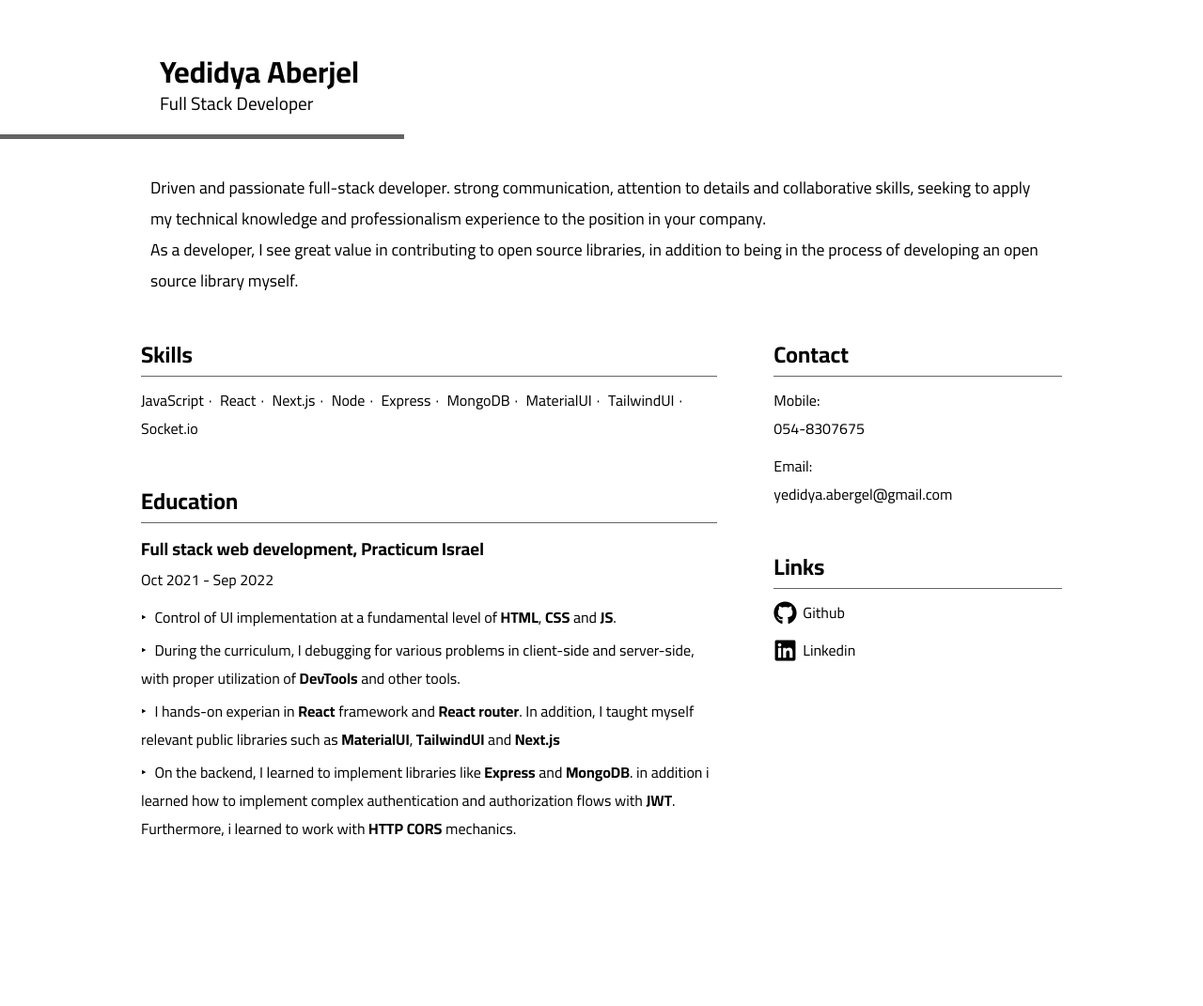
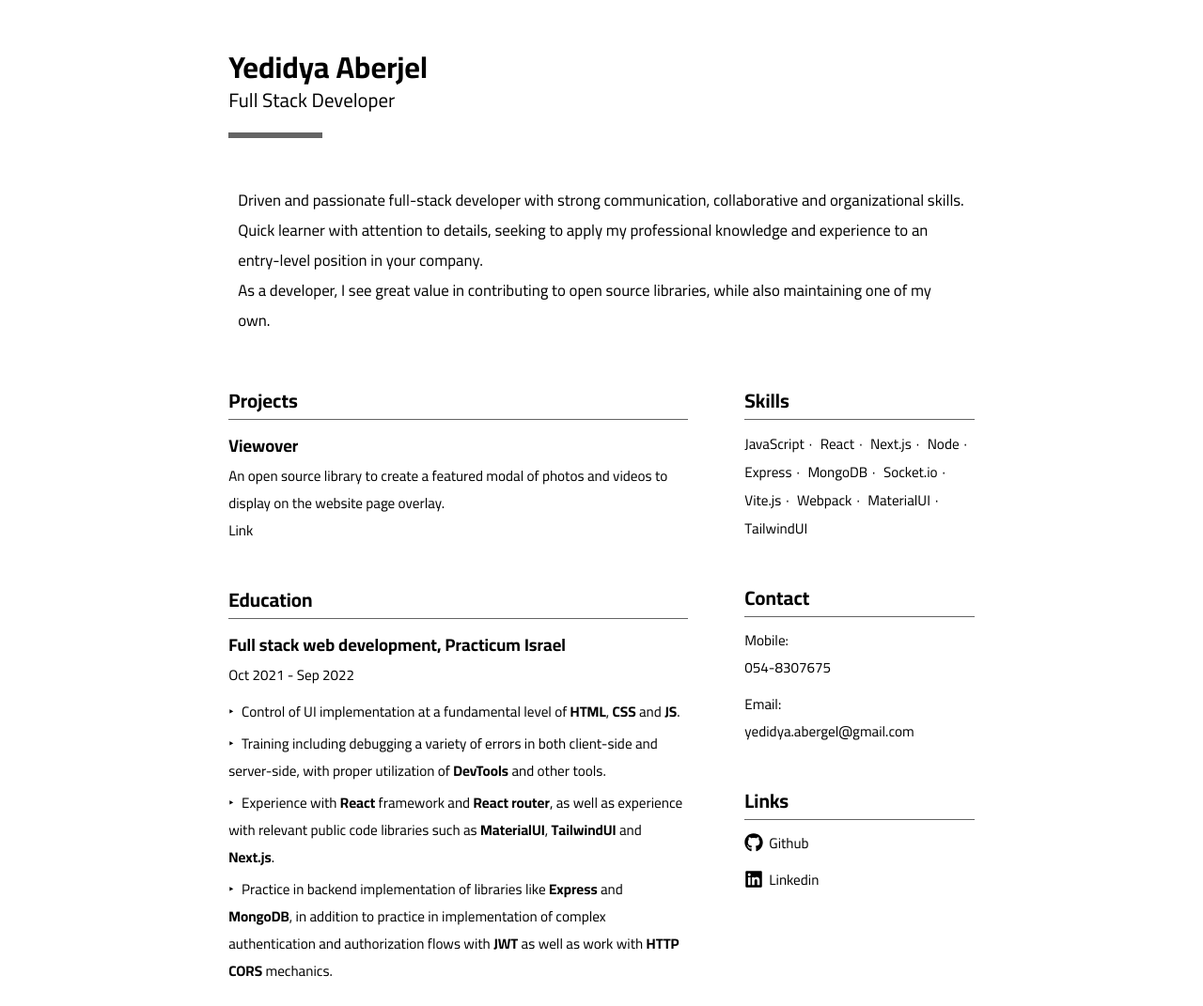
Before and after one commit to Yedidya10/yedidya-aberjel-cv, a plain HTML site: page index.html in a window 1280 px wide. Shown: the whole page at 94% size. Before the commit the page ends 947 px from the top, so only its background shows below. Drawn offline with Linux system fonts and the light colour scheme.

Commit message:
cv update

```diff
--- a/index.html
+++ b/index.html
@@ -22,40 +22,32 @@
     <main class="main">
       <section class="section about-me">
         <p class="paragraph about-me__story">
-          Driven and passionate full-stack developer. strong communication,
-          attention to details and collaborative skills, seeking to apply my
-          technical knowledge and professionalism experience to the position in
-          your company.
+          Driven and passionate full-stack developer with strong communication,
+          collaborative and organizational skills. Quick learner with attention
+          to details, seeking to apply my professional knowledge and experience
+          to an entry-level position in your company.
         </p>
         <p class="paragraph about-me__story">
-          As a developer, I see great value in contributing to open source
-          libraries, in addition to being in the process of developing an open
-          source library myself.
+          As a developer, I see great value in contributing to open source libraries, while also maintaining one of my own.
         </p>
       </section>
       <div class="columns">
         <div class="columns__start">
-          <section class="section skills">
-            <h2 lang="en" class="h2 skills__title">Skills</h2>
-            <ul class="list skills__list">
-              <li class="item skills__item">JavaScript</li>
-              <li class="item skills__item">React</li>
-              <li class="item skills__item">Next.js</li>
-              <li class="item skills__item">Node</li>
-              <li class="item skills__item">Express</li>
-              <li class="item skills__item">MongoDB</li>
-              <li class="item skills__item">MaterialUI</li>
-              <li class="item skills__item">TailwindUI</li>
-              <li class="item skills__item">Socket.io</li>
+          <section class="section projects">
+            <h2 class="h2 projects__title">Projects</h2>
+            <ul class="list projects__list">
+              <li class="item projects__item">
+                <h3 class="h3">Viewover</h3>
+                <p class="paragraph">
+                  An open source library to create a featured modal of photos
+                  and videos to display on the website page overlay.
+                </p>
+                <a class="link" href="https://github.com/Yedidya10/viewover"
+                  >Link</a
+                >
+              </li>
             </ul>
           </section>
-          <!-- <section class="section projects">
-            <h2 class="h2 projects__title"></h2>
-            <ul class="list projects__list">
-              <li class="item projects__item"></li>
-              <li class="item projects__item"></li>
-            </ul>
-          </section> -->
           <section class="section education">
             <h2 class="h2 education__title">Education</h2>
             <ul class="list education__institutes-list">
@@ -77,7 +69,7 @@
                   </li>
                   <li class="item institute__info-item">
                     <p class="paragraph institute__description">
-                      During the curriculum, I debugging for various problems in
+                      Training including debugging a variety of errors in both
                       client-side and server-side, with proper utilization of
                       <span class="span span_skill">DevTools</span> and other
                       tools.
@@ -85,24 +77,24 @@
                   </li>
                   <li class="item institute__info-item">
                     <p class="paragraph institute__description">
-                      I hands-on experian in
+                      Experience with
                       <span class="span span_skill">React</span> framework and
-                      <span class="span span_skill">React router</span>. In
-                      addition, I taught myself relevant public libraries such
-                      as <span class="span span_skill">MaterialUI</span>,
+                      <span class="span span_skill">React router</span>, as well
+                      as experience with relevant public code libraries such as
+                      <span class="span span_skill">MaterialUI</span>,
                       <span class="span span_skill">TailwindUI</span> and
-                      <span class="span span_skill">Next.js</span>
+                      <span class="span span_skill">Next.js</span>.
                     </p>
                   </li>
                   <li class="item institute__info-item">
                     <p class="paragraph institute__description">
-                      On the backend, I learned to implement libraries like
+                      Practice in backend implementation of libraries like
                       <span class="span span_skill">Express</span> and
-                      <span class="span span_skill">MongoDB</span>. in addition
-                      i learned how to implement complex authentication and
-                      authorization flows with
-                      <span class="span span_skill">JWT</span>. Furthermore, i
-                      learned to work with
+                      <span class="span span_skill">MongoDB</span>, in addition
+                      to practice in implementation of complex authentication
+                      and authorization flows with
+                      <span class="span span_skill">JWT</span> as well as work
+                      with
                       <span class="span span_skill">HTTP</span>
                       <span class="span span_skill">CORS</span>
                       mechanics.
@@ -114,16 +106,32 @@
           </section>
         </div>
         <div class="columns__end">
+          <section class="section skills">
+            <h2 lang="en" class="h2 skills__title">Skills</h2>
+            <ul class="list skills__list">
+              <li class="item skills__item">JavaScript</li>
+              <li class="item skills__item">React</li>
+              <li class="item skills__item">Next.js</li>
+              <li class="item skills__item">Node</li>
+              <li class="item skills__item">Express</li>
+              <li class="item skills__item">MongoDB</li>
+              <li class="item skills__item">Socket.io</li>
+              <li class="item skills__item">Vite.js</li>
+              <li class="item skills__item">Webpack</li>
+              <li class="item skills__item">MaterialUI</li>
+              <li class="item skills__item">TailwindUI</li>
+            </ul>
+          </section>
           <section class="section contact-info">
             <h2 class="h2 contact-info__title">Contact</h2>
             <ul class="list contact-info__list">
               <li class="item contact-info__item">
-                <p>Mobile:</p>
-                <p>054-8307675</p>
+                <p class="paragraph">Mobile:</p>
+                <p class="paragraph">054-8307675</p>
               </li>
               <li class="item contact-info__item">
-                <p>Email:</p>
-                <p>yedidya.abergel@gmail.com</p>
+                <p class="paragraph">Email:</p>
+                <p class="paragraph">yedidya.abergel@gmail.com</p>
               </li>
             </ul>
           </section>
@@ -152,7 +160,7 @@
                 >
                   Github</a
                 >
-                <p class="links__print">github.com/Yedidya10</p>
+                <p class="paragraph links__print">github.com/Yedidya10</p>
               </li>
               <li class="item links__item">
                 <a
@@ -176,7 +184,9 @@
                 >
                   Linkedin</a
                 >
-                <p class="links__print">linkedin.com/in/yedidya-aberjel</p>
+                <p class="paragraph links__print">
+                  linkedin.com/in/yedidya-aberjel
+                </p>
               </li>
             </ul>
           </section>
--- a/style.css
+++ b/style.css
@@ -1,7 +1,6 @@
 @page {
   width: 21cm;
   height: 29.7cm;
-
   margin: 0 auto;
 }
 
@@ -19,15 +18,13 @@ html {
 }
 
 .body {
-  padding-block-start: 60px;
-  margin: auto;
-}
-
-.header {
-  margin: auto;
-  padding-inline: 20px;
-  max-width: 980px;
-  padding-block-end: 40px;
+  height: 29.7cm;
+  width: 21cm;
+  margin: 0 auto;
+  display: flex;
+  flex-flow: column wrap;
+  justify-content: center;
+  align-items: flex-start;
 }
 
 .h1 {
@@ -35,31 +32,28 @@ html {
 }
 
 .h2 {
+  font-size: 1.3rem;
   border-block-end: solid 1px rgba(100, 100, 100, 1);
 }
 
-.section {
-  padding-block-end: 30px;
-  width: 100%;
+.h3 {
+  font-size: 1.15rem;
+}
+
+.paragraph, .item {
+  font-size: .95rem;
 }
 
 .profession-name {
-  font-size: 1.2rem;
+  font-size: 1.3rem;
   padding-block-end: 15px;
 }
 
 .line {
-  position: absolute;
   inset-inline-start: 0px;
-  width: 430px;
-  height: 5px;
+  width: 100px;
+  height: 6px;
   background-color: rgba(100, 100, 100, 1);
-}
-
-.main {
-  margin: auto;
-  padding-inline: 20px;
-  max-width: 1020px;
 }
 
 .list {
@@ -84,17 +78,23 @@ html {
 
 .about-me {
   padding-inline: 10px;
-  padding-block-end: 40px;
+  padding-block: 50px;
 }
 
 .about-me__story {
-  font-size: 1.1rem;
+  font-size: 1.05rem;
 }
 
 .columns {
   display: grid;
   grid-template-columns: 2fr 1fr;
   column-gap: 60px;
+}
+
+.columns__start, .columns__end {
+  display: flex;
+  flex-flow: column wrap;
+  gap: 30px;
 }
 
 .skills__item {
@@ -111,7 +111,6 @@ html {
   padding-inline: 0px;
 }
 
-
 .institute__info-list {
   display: flex;
   flex-direction: column;
@@ -121,6 +120,10 @@ html {
 .institute__description::before {
   content: '‣';
   padding-inline-end: 5px;
+}
+
+.education {
+
 }
 
 .span_skill {
@@ -150,8 +153,8 @@ html {
   display: flex;
   justify-content: center;
   align-items: center;
-  width: 25px;
-  height: 25px;
+  width: 20px;
+  height: 20px;
 }
 
 .icon_github:hover {
@@ -174,8 +177,8 @@ html {
 }
 
 @media print {
-  .header {
-    padding-block-end: 0px;
+  .about-me {
+    padding-block-start: 30px;
   }
 
   .links__print {
@@ -195,11 +198,7 @@ html {
     gap: 0px;
   }
 
-  .icon_github {
-    display: none;
-  }
-
-  .icon_linkedin {
+  .icon_github, .icon_linkedin {
     display: none;
   }
 }
```
Also changed, not shown: 1 other file.
